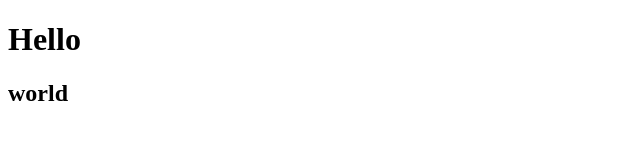
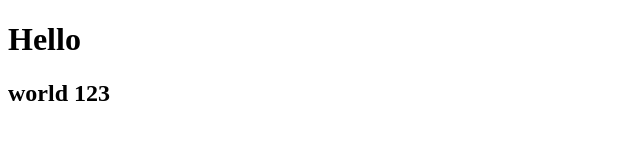
Before and after one commit to vikdurve/test, a plain HTML site: page index.html in a window 1280 px wide. Shown: the full height of the page, 0-640 px from the left. Drawn offline with Linux system fonts and the light colour scheme.

Commit message:
Chenged H2 text

```diff
--- a/index.html
+++ b/index.html
@@ -8,6 +8,6 @@
 </head>
 <body>
     <h1>Hello</h1>
-    <h2>world</h2>
+    <h2>world 123</h2>
 </body>
 </html>
```
